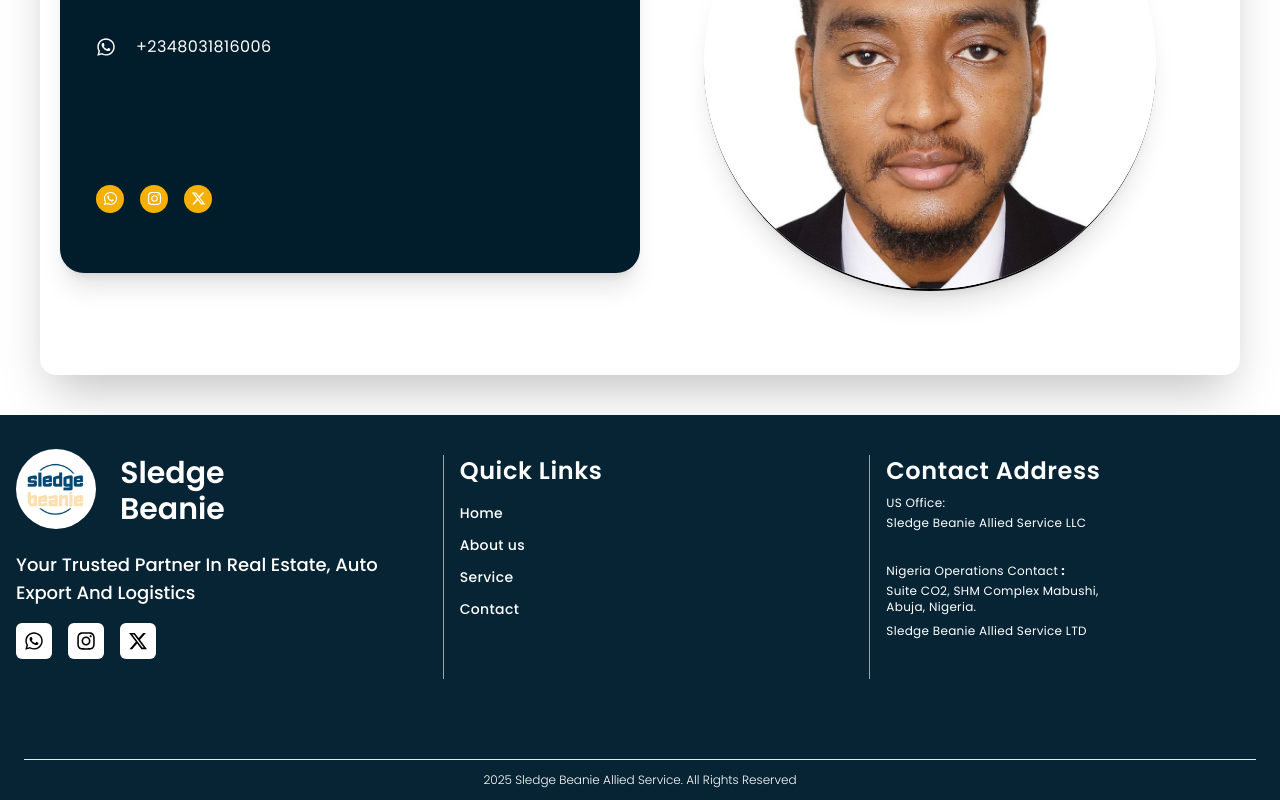
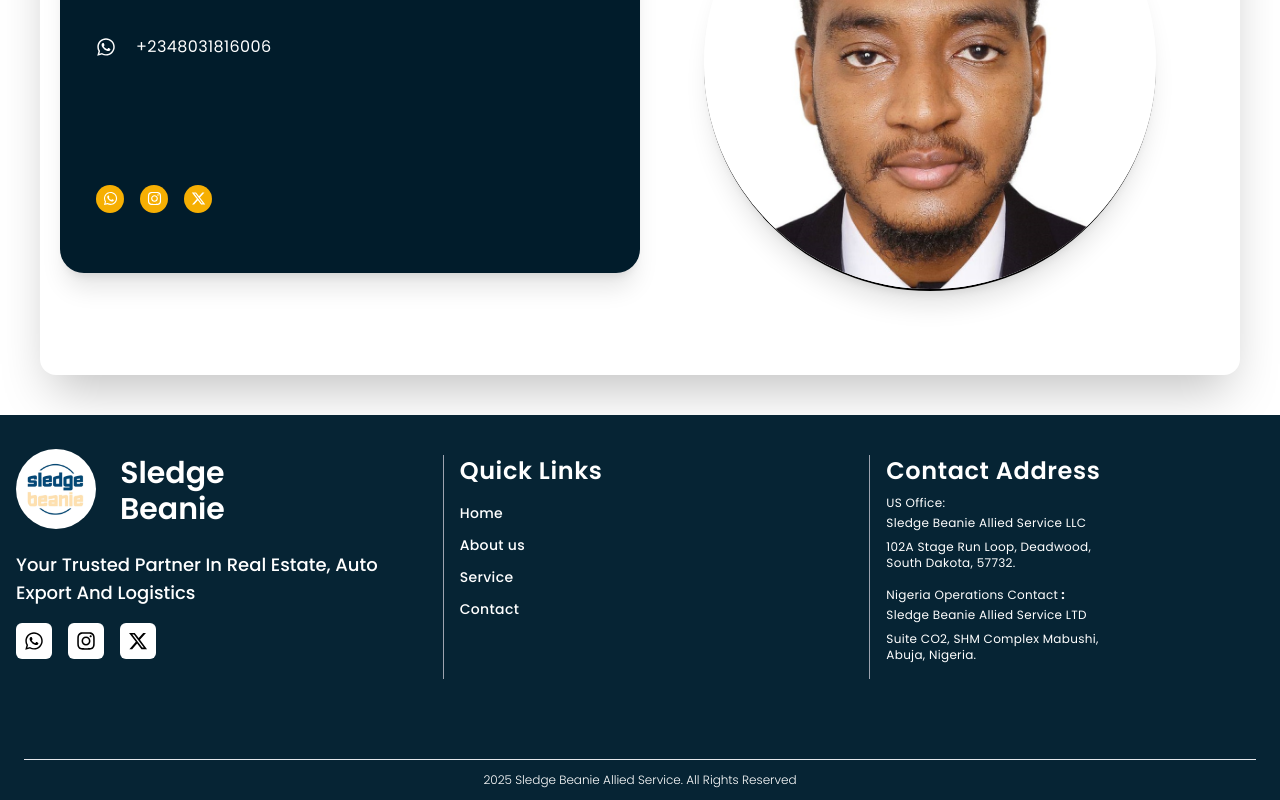
Before and after one commit to Abdul-Barambu/SledgeBeanie, a React (Create React App) app: page / in a window 1280 px wide. Shown: the part 3555-4355 px from the top of the page. Built offline with nearby package versions, Linux system fonts and the light colour scheme.

Commit message:
US address added and description changed

```diff
--- a/public/index.html
+++ b/public/index.html
@@ -7,7 +7,7 @@
     <meta name="theme-color" content="#000000" />
     <meta
       name="description"
-      content="Web site created using create-react-app"
+      content="Sledge Beanie - Official website"
     />
     <link rel="apple-touch-icon" href="%PUBLIC_URL%/logo.png" />
     <!--
--- a/src/components/Footer.jsx
+++ b/src/components/Footer.jsx
@@ -71,13 +71,14 @@ const Footer = () => {
                             {/* US */}
                             <div className='text-left'>
                                 <p className="text-white text-font text-[13px] sm:text-[10px] lg:text-xs font-normal tracking-wide mb-1">US Office:</p>
-                                <p className="text-white text-font text-[13px] sm:text-[10px] lg:text-xs font-normal mb-3 tracking-wide">Sledge Beanie Allied Service LLC</p>
+                                <p className="text-white text-font text-[13px] sm:text-[10px] lg:text-xs font-normal mb-2 tracking-wide">Sledge Beanie Allied Service LLC</p>
+                                <p className="text-white text-font text-[13px] sm:text-[10px] lg:text-xs font-normal tracking-wide mb-0">102A Stage Run Loop, Deadwood, <br />South Dakota, 57732.</p>
                             </div>
                             {/* Nigeria */}
-                            <div className='text-left mt-8'>
+                            <div className='text-left mt-4'>
                                 <p className="text-white text-font text-[13px] sm:text-[10px] lg:text-xs font-normal tracking-wide mb-1">Nigeria Operations Contact<b> :</b></p>
-                                <p className="text-white text-font text-[13px] sm:text-[10px] lg:text-xs font-normal tracking-wide mb-2">Suite CO2, SHM Complex Mabushi, <br />Abuja, Nigeria.</p>
-                                <p className="text-white text-font text-[13px] sm:text-[10px] lg:text-xs font-normal mb-3 tracking-wide">Sledge Beanie Allied Service LTD</p>
+                                <p className="text-white text-font text-[13px] sm:text-[10px] lg:text-xs font-normal mb-2 tracking-wide">Sledge Beanie Allied Service LTD</p>
+                                <p className="text-white text-font text-[13px] sm:text-[10px] lg:text-xs font-normal tracking-wide mb-0">Suite CO2, SHM Complex Mabushi, <br />Abuja, Nigeria.</p>
                             </div>
                         </div>
                     </div>
```
